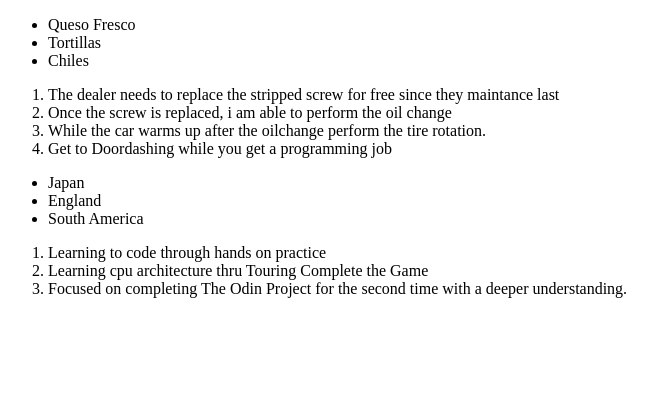
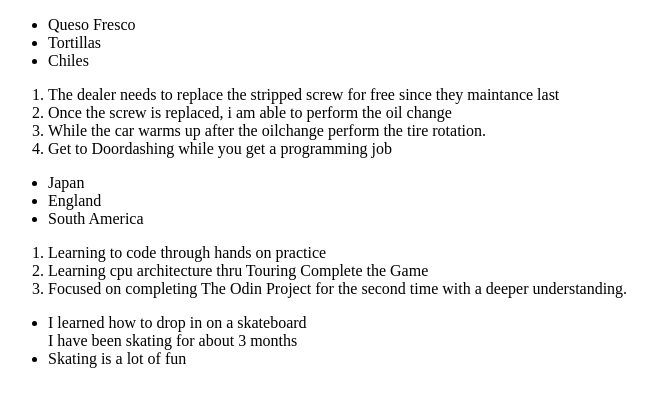
Before and after one commit to jesustellor/the-odin-project, a plain HTML site: page lists/index.html in a window 1280 px wide. Shown: the whole page, without its empty margins (0-654 px from the left). Drawn offline with Linux system fonts and the light colour scheme.

Commit message:
chore: keeping up with the github

```diff
--- a/lists/index.html
+++ b/lists/index.html
@@ -27,5 +27,10 @@
             <li>Learning cpu architecture thru Touring Complete the Game</li>
             <li>Focused on completing The Odin Project for the second time with a deeper understanding.</li>
         </ol>
+        <ul>
+            <li>I learned how to drop in on a skateboard</li>
+            <liv>I have been skating for about 3 months</liv>
+            <li>Skating is a lot of fun</li>
+        </ul>
 </body>
 </html>
```
